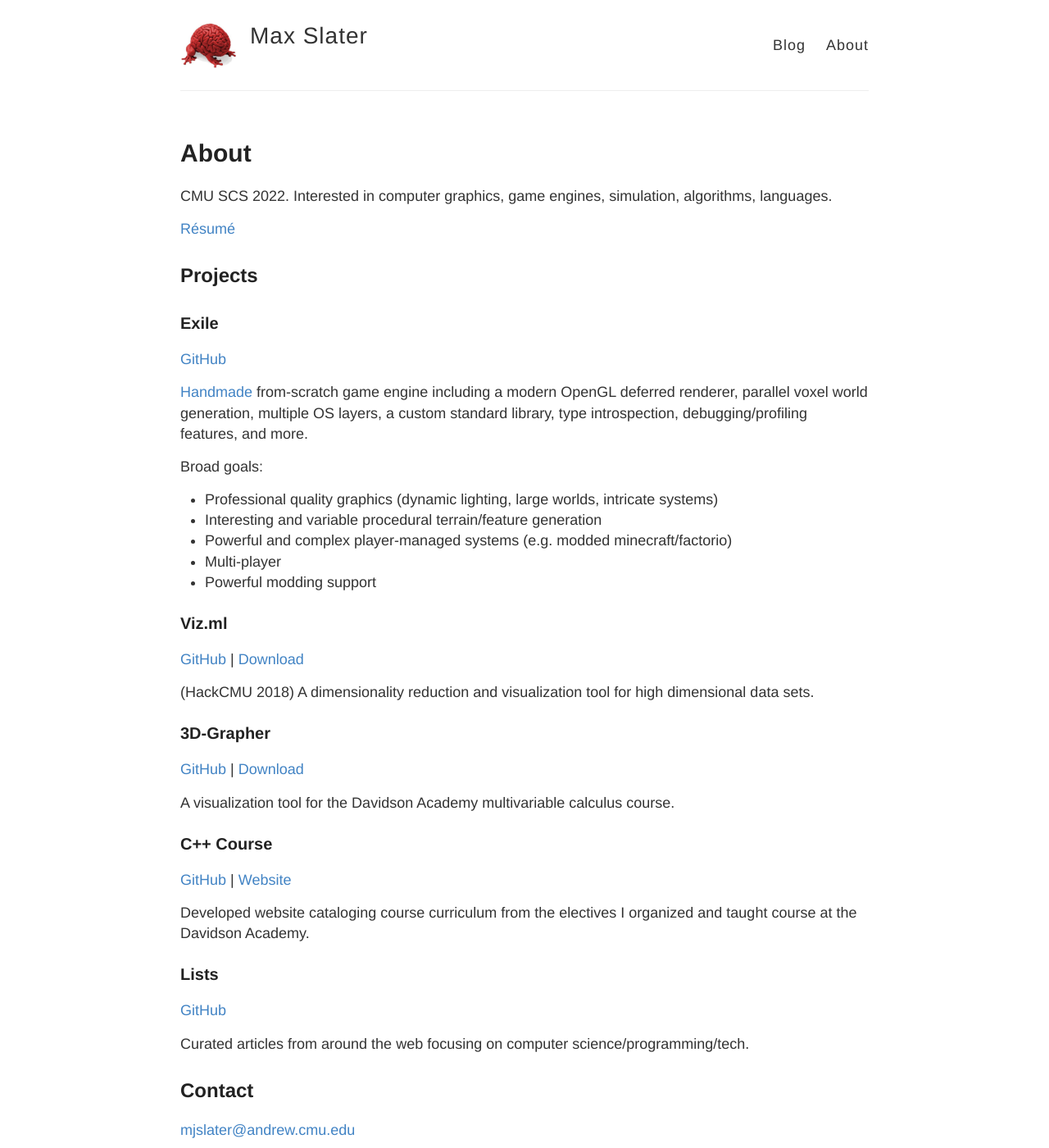
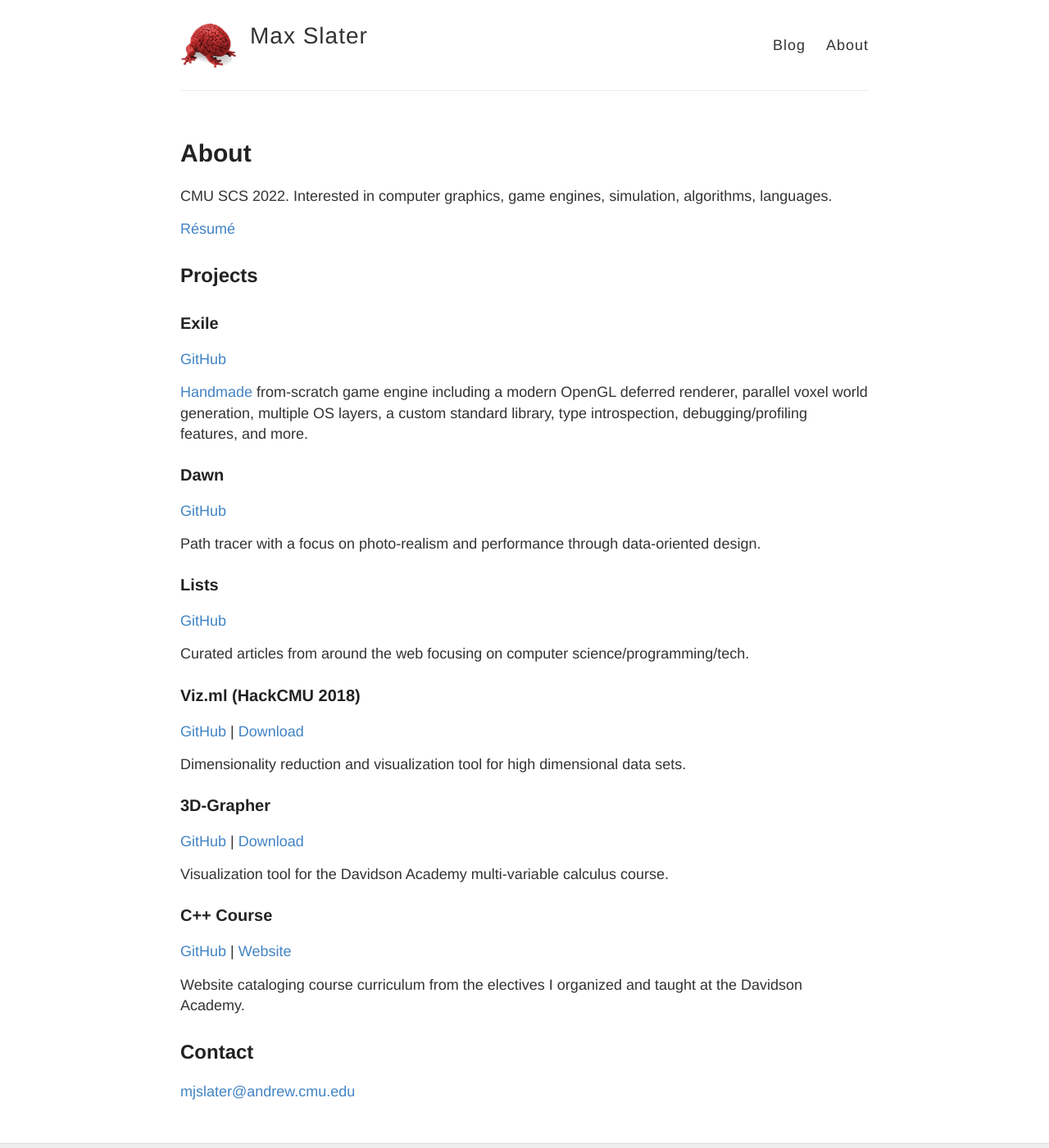
Before and after one commit to TheNumbat/thenumbat.github.io, a Jekyll site: the page built from about.md, in a window 1280 px wide and 1400 px high. Shown: the whole window at 82% size. Built offline with Jekyll 4.4.1, drawn with Linux system fonts in a browser that asks for light colours.

Commit message:
update projects

```diff
--- a/about.md
+++ b/about.md
@@ -17,31 +17,11 @@ Interested in computer graphics, game engines, simulation, algorithms, languages
 
 [Handmade](https://handmade.network/manifesto) from-scratch game engine including a modern OpenGL deferred renderer, parallel voxel world generation, multiple OS layers, a custom standard library, type introspection, debugging/profiling features, and more.
 
-Broad goals:
-   - Professional quality graphics (dynamic lighting, large worlds, intricate systems)
-   - Interesting and variable procedural terrain/feature generation
-   - Powerful and complex player-managed systems (e.g. modded minecraft/factorio)
-   - Multi-player
-   - Powerful modding support
+### Dawn
 
-### Viz.ml
+[GitHub](https://github.com/TheNumbat/Dawn)
 
-[GitHub](https://github.com/TheNumbat/viz.ml) \| [Download](https://github.com/TheNumbat/viz.ml/releases)
-
-(HackCMU 2018)
-A dimensionality reduction and visualization tool for high dimensional data sets.
-
-### 3D-Grapher
-
-[GitHub](https://github.com/TheNumbat/3D-Grapher) \| [Download](https://github.com/TheNumbat/3D-Grapher/releases)
-
-A visualization tool for the Davidson Academy multivariable calculus course.
-
-### C++ Course
-
-[GitHub](https://github.com/TheNumbat/cpp-course) \| [Website](https://thenumbat.github.io/cpp-course)
-
-Developed website cataloging course curriculum from the electives I organized and taught course at the Davidson Academy.
+Path tracer with a focus on photo-realism and performance through data-oriented design.
 
 ### Lists
 
@@ -49,6 +29,24 @@ Developed website cataloging course curriculum from the electives I organized an
 
 Curated articles from around the web focusing on computer science/programming/tech.
 
+### Viz.ml (HackCMU 2018)
+
+[GitHub](https://github.com/TheNumbat/viz.ml) \| [Download](https://github.com/TheNumbat/viz.ml/releases)
+
+Dimensionality reduction and visualization tool for high dimensional data sets.
+
+### 3D-Grapher
+
+[GitHub](https://github.com/TheNumbat/3D-Grapher) \| [Download](https://github.com/TheNumbat/3D-Grapher/releases)
+
+Visualization tool for the Davidson Academy multi-variable calculus course.
+
+### C++ Course
+
+[GitHub](https://github.com/TheNumbat/cpp-course) \| [Website](https://thenumbat.github.io/cpp-course)
+
+Website cataloging course curriculum from the electives I organized and taught at the Davidson Academy.
+
 ## Contact
 
 [mjslater@andrew.cmu.edu](mailto:mjslater@andrew.cmu.edu)
```
Also changed, not shown: 1 other file.
